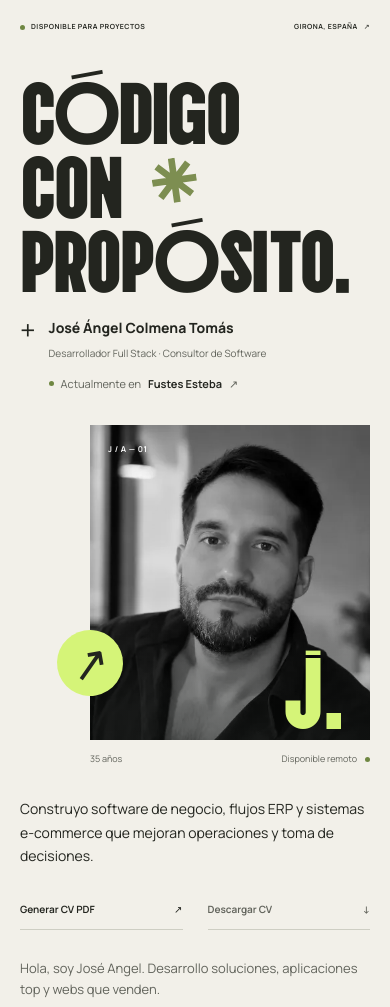
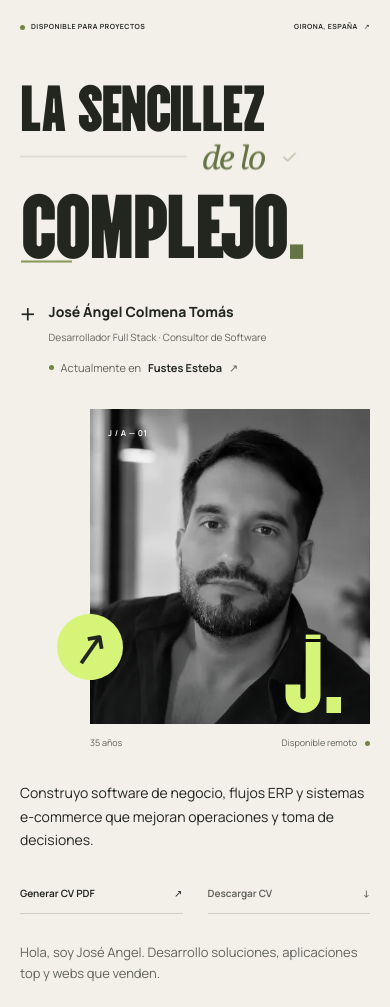
Before and after one commit to jacoto90/lawebdejacoto, a PHP site: page / in a window 390 px wide. Shown: the part 70-1077 px from the top of the page. Run offline with PHP 8.4, Linux system fonts and the light colour scheme; data that the repository does not hold is empty.

Commit message:
feat: refine hero typography with scroll-driven simplicity design

```diff
--- a/assets/css/portfolio.css
+++ b/assets/css/portfolio.css
@@ -97,22 +97,46 @@ main:focus { outline: none; }
 .hero-topline > span { display: flex; gap: 10px; align-items: center; }
 .status-dot { width: 6px; height: 6px; display: inline-block; flex-shrink: 0; border-radius: 50%; background: #6f8742; }
 [data-theme="dark"] .status-dot { background: var(--accent); }
-.hero-stage { display: grid; grid-template-columns: 1.55fr 1fr; align-items: start; gap: 4%; margin-top: 48px; }
+.hero-scroll-scene { margin-top: 48px; }
+.hero-stage { display: grid; grid-template-columns: 1.55fr 1fr; align-items: start; gap: 4%; }
 .hero-title-wrap { position: relative; z-index: 2; min-width: 0; }
-.hero-title { font: 400 clamp(96px, 13.5vw, 224px)/.84 var(--display); letter-spacing: -.012em; text-transform: uppercase; }
+.hero-type-space { padding-bottom: clamp(24px, 3.5vw, 50px); }
+.hero-title { font: 400 clamp(96px, 13.5vw, 224px)/.84 var(--display); letter-spacing: -.018em; text-transform: uppercase; transform: scale(var(--hero-type-scale, 1)); transform-origin: left top; }
 .hero-title > span { display: block; }
-.hero-middle { display: flex !important; align-items: center; gap: .22em; }
-.hero-asterisk { width: .57em; height: .57em; margin-left: .06em; color: #7d8e51; transform: rotate(-8deg); transition: transform 1.1s var(--ease); }
-.hero-title-wrap:hover .hero-asterisk { transform: rotate(82deg); }
-[data-theme="dark"] .hero-asterisk { color: var(--accent); }
-.hero-identity { display: flex; gap: 22px; align-items: flex-start; margin-top: 35px; }
+.hero-title > .hero-opening { font-size: .72em; line-height: 1.06; }
+.hero-middle { display: flex !important; align-items: center; justify-content: flex-end; gap: .12em; width: 78%; padding-block: .02em .08em; }
+.hero-middle::before { content: ""; height: 1px; background: var(--line); flex: 1; margin-right: .05em; }
+.hero-connector { font: italic 400 .36em/1.05 Georgia, "Times New Roman", serif; letter-spacing: -.055em; text-transform: none; color: #657345; white-space: nowrap; }
+.hero-simplicity { width: .26em; height: .26em; flex-shrink: 0; color: #657345; }
+.hero-ending > span { position: relative; display: inline-block; }
+.hero-ending-dot { color: #657345; }
+[data-theme="dark"] .hero-ending-dot { color: var(--accent); }
+.hero-ending > span::after { content: ""; position: absolute; left: .015em; right: .02em; bottom: -.045em; height: .018em; background: #889959; transform: scaleX(var(--hero-underline, .18)); transform-origin: left; }
+[data-theme="dark"] .hero-simplicity, [data-theme="dark"] .hero-connector { color: var(--accent); }
+.simplicity-lines { opacity: 0; }
+.simplicity-line { transform-box: fill-box; transform-origin: center; }
+.simplicity-check { stroke-dasharray: 1; stroke-dashoffset: 0; }
+@media (prefers-reduced-motion: no-preference) {
+    .simplicity-lines { animation: simplicity-organize 4.8s .3s both; }
+    .simplicity-line:nth-child(1) { --turn: -42deg; --shift: 9px; animation: simplicity-align 4.8s .3s both; }
+    .simplicity-line:nth-child(2) { --turn: 52deg; --shift: -3px; animation: simplicity-align 4.8s .3s both; }
+    .simplicity-line:nth-child(3) { --turn: -24deg; --shift: -9px; animation: simplicity-align 4.8s .3s both; }
+    .simplicity-check { animation: simplicity-resolved 4.8s .3s both; }
+}
+@keyframes simplicity-organize { 0%, 48% { opacity: 1; } 62%, 100% { opacity: 0; } }
+@keyframes simplicity-align { 0%, 12% { transform: translateY(var(--shift)) rotate(var(--turn)); } 38%, 100% { transform: translateY(0) rotate(0); } }
+@keyframes simplicity-resolved { 0%, 58% { stroke-dashoffset: 1; opacity: 0; } 60% { opacity: 1; } 85%, 100% { stroke-dashoffset: 0; opacity: 1; } }
+.hero-identity { display: flex; gap: 22px; align-items: flex-start; margin-top: 20px; transform: translateY(var(--hero-identity-y, 0px)); }
+@media (min-width: 901px) {
+    .hero-identity { padding-top: 2cm; }
+}
 .tiny-cross { font-size: 27px; line-height: 1; font-weight: 400; }
 .hero-name { font-size: 15px; font-weight: 750; }
 .hero-role { max-width: 440px; font-size: 12px; margin-top: 4px; color: var(--muted); }
 .current-position { display: flex; flex-wrap: wrap; align-items: center; gap: 7px; margin-top: 13px; font-size: 11px; color: var(--muted); }
 .current-position strong { color: var(--ink); font-weight: 650; }
 .current-position:hover strong { text-decoration: underline; text-underline-offset: 4px; }
-.hero-portrait { position: relative; padding-top: 4px; margin-inline: 12% 0; }
+.hero-portrait { position: relative; padding-top: 4px; margin-inline: 12% 0; transform: translateY(var(--hero-portrait-y, 0px)) scale(var(--hero-portrait-scale, 1)); transform-origin: right top; }
 .portrait-frame { position: relative; overflow: hidden; background: #c8c9bc; aspect-ratio: 4 / 5.5; }
 .portrait-frame::after { content: ""; pointer-events: none; position: absolute; inset: 0; background: linear-gradient(transparent 60%, #171c1955); }
 .portrait-frame > img { width: 100%; height: 100%; object-fit: cover; object-position: 51% 44%; filter: grayscale(1); transition: filter .8s, transform 1.2s var(--ease); }
@@ -123,6 +147,10 @@ main:focus { outline: none; }
 .hero-portrait figcaption > span:last-child { display: flex; align-items: center; gap: 8px; }
 .portrait-badge { position: absolute; top: 64%; left: -39px; display: grid; place-items: center; width: 78px; height: 78px; background: var(--accent); color: #23251f; border-radius: 50%; font-size: 46px; line-height: 1; transform: rotate(-10deg); transition: transform .4s var(--ease); }
 .portrait-badge:hover { transform: rotate(0) scale(1.08); }
+@media (min-width: 901px) and (min-height: 780px) and (prefers-reduced-motion: no-preference) {
+    .hero.is-scroll-ready .hero-scroll-scene { height: calc(var(--hero-stage-height) + clamp(180px, 28svh, 260px)); }
+    .hero.is-scroll-ready .hero-stage { position: sticky; top: calc(var(--hero-header-height, 88px) + 24px); }
+}
 .hero-bottom { display: grid; grid-template-columns: 1fr 1.25fr .75fr; align-items: center; gap: 6%; padding-block: 45px 38px; }
 .scroll-link { display: flex; align-items: center; gap: 15px; max-width: 220px; }
 .circle-arrow { width: 44px; height: 44px; flex-shrink: 0; display: grid; place-items: center; border: 1px solid var(--line); border-radius: 50%; font-size: 24px; transition: background .3s; }
@@ -280,7 +308,7 @@ main:focus { outline: none; }
     .hero-title > span:nth-child(3) { animation-delay: .16s; }
     .hero-portrait { animation: portrait-arrive 1s var(--ease) both; }
     @keyframes title-arrive { from { opacity: 0; transform: translateY(35px); } to { opacity: 1; transform: translateY(0); } }
-    @keyframes portrait-arrive { from { opacity: 0; transform: translateY(15px); } to { opacity: 1; transform: translateY(0); } }
+    @keyframes portrait-arrive { from { opacity: 0; } to { opacity: 1; } }
 }
 
 @media (min-width: 1800px) {
@@ -316,7 +344,8 @@ main:focus { outline: none; }
     .menu-btn i { width: 19px; height: 10px; border-top: 1px solid currentColor; border-bottom: 1px solid currentColor; transition: transform .2s; }
     .menu-btn[aria-expanded="true"] i { height: 0; transform: rotate(-45deg); }
     .menu-btn[aria-expanded="true"] i::after { content: ""; display: block; border-top: 1px solid; transform: rotate(90deg); }
-    .hero-stage { gap: 4%; margin-top: 40px; }
+    .hero-scroll-scene { margin-top: 40px; }
+    .hero-stage { gap: 4%; }
     .hero-portrait { margin-left: 0; }
     .hero-title { font-size: 13.1vw; }
     .hero-identity { gap: 12px; margin-top: 24px; }
@@ -363,10 +392,11 @@ main:focus { outline: none; }
     .hero-topline { gap: 14px; font-size: 7px; }
     .hero-topline > span { gap: 6px; }
     .status-dot { width: 5px; height: 5px; }
-    .hero-stage { grid-template-columns: 1fr; margin-top: 36px; gap: 0; }
+    .hero-scroll-scene { margin-top: 36px; }
+    .hero-stage { grid-template-columns: 1fr; gap: 0; }
     .hero-title { font-size: clamp(68px, 22.4vw, 134px); line-height: .85; }
-    .hero-middle { gap: .28em; }
-    .hero-asterisk { width: .51em; height: .51em; }
+    .hero-middle { gap: .12em; width: 78%; }
+    .hero-simplicity { width: .3em; height: .3em; }
     .hero-identity { margin-top: 25px; gap: 13px; }
     .hero-name { font-size: 14px; }
     .hero-role { font-size: 10px; max-width: 270px; margin-top: 6px; }
--- a/assets/js/portfolio.js
+++ b/assets/js/portfolio.js
@@ -87,7 +87,7 @@
     const initialTarget = location.hash.slice(1) || document.body.dataset.scrollTarget;
     if (initialTarget && initialTarget !== 'top') {
         // Font metrics settle before resolving a clean deep link's final position.
-        document.fonts.ready.then(() => goToSection(initialTarget, false));
+        document.fonts.ready.then(() => { measureHero(); goToSection(initialTarget, false); });
     }
 
     const applyTheme = (theme) => {
@@ -145,10 +145,45 @@
         tapTimer = setTimeout(() => { taps = 0; }, 1400);
     });
 
+    // A short native-scroll scene: transforms never change the document's layout.
+    const hero = document.querySelector('.hero');
+    const heroScene = hero?.querySelector('.hero-scroll-scene');
+    const heroStage = hero?.querySelector('.hero-stage');
+    const pinnedHero = window.matchMedia('(min-width: 901px) and (min-height: 780px)');
+    let heroStart = 0;
+    let heroRange = 320;
+    let heroCanPin = false;
+    let lastHeroProgress = -1;
+    const updateHero = () => {
+        if (!heroScene) return;
+        const progress = reducedMotion.matches ? 0 : Math.max(0, Math.min(1, (window.scrollY - heroStart) / heroRange));
+        if (progress === lastHeroProgress) return;
+        lastHeroProgress = progress;
+        const eased = progress * progress * (3 - 2 * progress);
+        const animated = !reducedMotion.matches;
+        hero.style.setProperty('--hero-type-scale', animated ? (heroCanPin ? 1.10 - .24 * eased : 1.035 - .095 * eased).toFixed(4) : '1');
+        hero.style.setProperty('--hero-identity-y', animated && heroCanPin ? `${-36 * eased}px` : '0px');
+        hero.style.setProperty('--hero-portrait-scale', animated && heroCanPin ? (.94 + .06 * eased).toFixed(4) : '1');
+        hero.style.setProperty('--hero-portrait-y', animated && heroCanPin ? `${14 * (1 - eased)}px` : '0px');
+        hero.style.setProperty('--hero-underline', animated ? (.18 + .82 * eased).toFixed(4) : '1');
+    };
+    const measureHero = () => {
+        if (!heroScene) return;
+        const headerHeight = header?.offsetHeight || 0;
+        heroCanPin = pinnedHero.matches && heroStage.offsetHeight + headerHeight + 48 < window.innerHeight;
+        hero.classList.toggle('is-scroll-ready', heroCanPin && !reducedMotion.matches);
+        hero.style.setProperty('--hero-header-height', `${headerHeight}px`);
+        hero.style.setProperty('--hero-stage-height', `${heroStage.offsetHeight}px`);
+        heroStart = Math.max(0, heroScene.getBoundingClientRect().top + window.scrollY - headerHeight - 24);
+        heroRange = heroCanPin && !reducedMotion.matches ? Math.max(1, heroScene.offsetHeight - heroStage.offsetHeight) : Math.min(360, window.innerHeight * .55);
+        lastHeroProgress = -1;
+        updateHero();
+    };
     let framePending = false;
     const updateProgress = () => {
         const range = document.documentElement.scrollHeight - window.innerHeight;
         header?.style.setProperty('--progress', range > 0 ? Math.min(1, Math.max(0, window.scrollY / range)) : 0);
+        updateHero();
         framePending = false;
     };
     window.addEventListener('scroll', () => {
@@ -156,5 +191,13 @@
         framePending = true;
         requestAnimationFrame(updateProgress);
     }, { passive: true });
+    window.addEventListener('resize', measureHero, { passive: true });
+    reducedMotion.addEventListener('change', measureHero);
+    if (heroScene) {
+        measureHero();
+        document.fonts.ready.then(measureHero);
+        if ('ResizeObserver' in window) new ResizeObserver(measureHero).observe(heroStage);
+        window.addEventListener('pageshow', measureHero);
+    }
     updateProgress();
 })();
--- a/components/hero.php
+++ b/components/hero.php
@@ -18,9 +18,23 @@ foreach ($profile['experience'] as $position) {
 ?>
 <section class="hero container" id="top" aria-labelledby="heroTitle">
     <div class="hero-topline micro"><span><i class="status-dot" aria-hidden="true"></i><?= htmlspecialchars($t['hero_eyebrow']) ?></span><span><?= htmlspecialchars($profile['location'][$lang] ?? $profile['location']['es']) ?> <span aria-hidden="true">↗</span></span></div>
+    <div class="hero-scroll-scene">
     <div class="hero-stage">
         <div class="hero-title-wrap">
-            <h1 class="hero-title" id="heroTitle"><span><?= htmlspecialchars($editorial['headline'][0]) ?></span><span class="hero-middle"><?= htmlspecialchars($editorial['headline'][1]) ?><svg class="hero-asterisk" viewBox="0 0 100 100" fill="none" aria-hidden="true"><path d="M50 0v100M0 50h100M14.6 14.6l70.8 70.8M14.6 85.4l70.8-70.8" stroke="currentColor" stroke-width="15"/></svg></span><span><?= htmlspecialchars($editorial['headline'][2]) ?></span></h1>
+            <div class="hero-type-space">
+            <h1 class="hero-title" id="heroTitle">
+                <span class="hero-opening"><?= htmlspecialchars($editorial['headline'][0]) ?></span>
+                <span class="hero-middle"><span class="hero-connector"><?= htmlspecialchars($editorial['headline'][1]) ?></span><svg class="hero-simplicity" viewBox="0 0 100 100" fill="none" aria-hidden="true" focusable="false">
+                    <g class="simplicity-lines" stroke="currentColor" stroke-width="2.5" stroke-linecap="round">
+                        <path class="simplicity-line" d="M30 38h40"/>
+                        <path class="simplicity-line" d="M30 50h40"/>
+                        <path class="simplicity-line" d="M30 62h40"/>
+                    </g>
+                    <path class="simplicity-check" d="m30 50 14 14 28-28" pathLength="1" stroke="currentColor" stroke-width="3" stroke-linecap="round" stroke-linejoin="round"/>
+                </svg></span>
+                <span class="hero-ending"><span><?php $heroEnding = $editorial['headline'][2]; ?><?= htmlspecialchars(str_ends_with($heroEnding, '.') ? substr($heroEnding, 0, -1) : $heroEnding) ?><?php if (str_ends_with($heroEnding, '.')): ?><span class="hero-ending-dot">.</span><?php endif; ?></span></span>
+            </h1>
+            </div>
             <div class="hero-identity"><span class="tiny-cross" aria-hidden="true">+</span><div><p class="hero-name"><?= htmlspecialchars($profile['name']) ?></p><p class="hero-role"><?= htmlspecialchars($profile['role'][$lang] ?? $profile['role']['es']) ?></p><?php if ($currentPosition): ?><a class="current-position" href="<?= htmlspecialchars($urlFor('experience')) ?>" data-section="experience"><i class="status-dot" aria-hidden="true"></i><?= htmlspecialchars($lang === 'es' ? 'Actualmente en' : 'Currently at') ?> <strong><?= htmlspecialchars($currentPosition['company']) ?></strong> <span aria-hidden="true">↗</span></a><?php endif; ?></div></div>
         </div>
         <figure class="hero-portrait">
@@ -28,6 +42,7 @@ foreach ($profile['experience'] as $position) {
             <figcaption><span><?= htmlspecialchars($profile['age'][$lang] ?? $profile['age']['es']) ?></span><span><?= htmlspecialchars($t['hero_open_remote']) ?> <i class="status-dot" aria-hidden="true"></i></span></figcaption>
             <a class="portrait-badge" href="<?= htmlspecialchars($urlFor('contact')) ?>" data-section="contact" aria-label="<?= htmlspecialchars($t['nav_contact']) ?>"><span aria-hidden="true">↗</span></a>
         </figure>
+    </div>
     </div>
     <div class="hero-bottom">
         <a class="scroll-link micro" href="<?= htmlspecialchars($urlFor('projects')) ?>" data-section="projects"><span class="circle-arrow" aria-hidden="true">↓</span><?= htmlspecialchars($editorial['scroll']) ?></a>
--- a/data/editorial.php
+++ b/data/editorial.php
@@ -7,7 +7,7 @@ return [
         'navigation' => 'Navegación principal',
         'menu' => 'Menú',
         'close' => 'Cerrar',
-        'headline' => ['Código', 'con', 'propósito.'],
+        'headline' => ['La sencillez', 'de lo', 'complejo.'],
         'edition' => 'Portfolio independiente',
         'intro' => 'Ideas claras. Software que funciona.',
         'scroll' => 'Explorar el portfolio',
@@ -39,7 +39,7 @@ return [
         'navigation' => 'Main navigation',
         'menu' => 'Menu',
         'close' => 'Close',
-        'headline' => ['Code', 'with', 'purpose.'],
+        'headline' => ['Simplicity', 'in the', 'complex.'],
         'edition' => 'Independent portfolio',
         'intro' => 'Clear ideas. Software that works.',
         'scroll' => 'Explore the portfolio',
```
